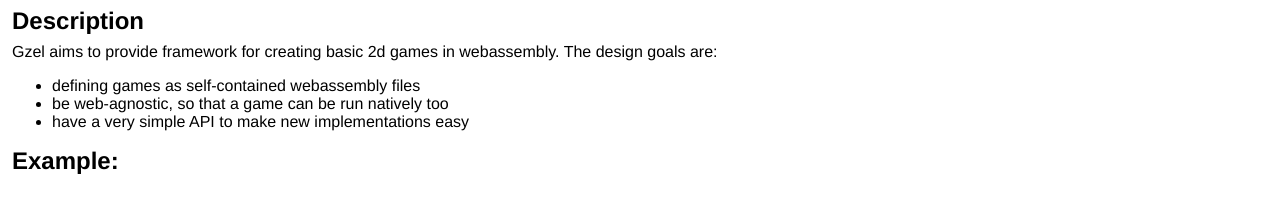
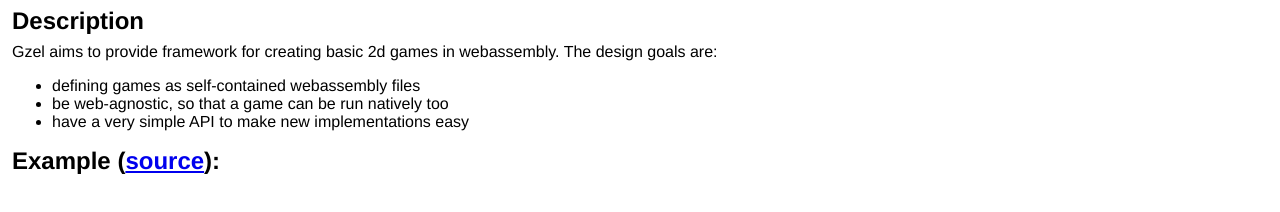
Before and after one commit to stevenremot/gzel, a website: page website/index.html in a window 1280 px wide. Shown: the part 66-278 px from the top of the page. Drawn offline with Linux system fonts and the light colour scheme.

Commit message:
Add a link to example source

```diff
--- a/website/index.html
+++ b/website/index.html
@@ -28,7 +28,7 @@
 		</ul>
 	    </p>
 
-	    <h2>Example:</h2>
+	    <h2>Example (<a href="https://github.com/stevenremot/gzel/tree/master/examples/fill-screen">source</a>):</h2>
 
 	    <div id="canvas"></div>
 	</main>
```
Also changed, not shown: docs/index.html (+1 -1 lines), 1 other file.
